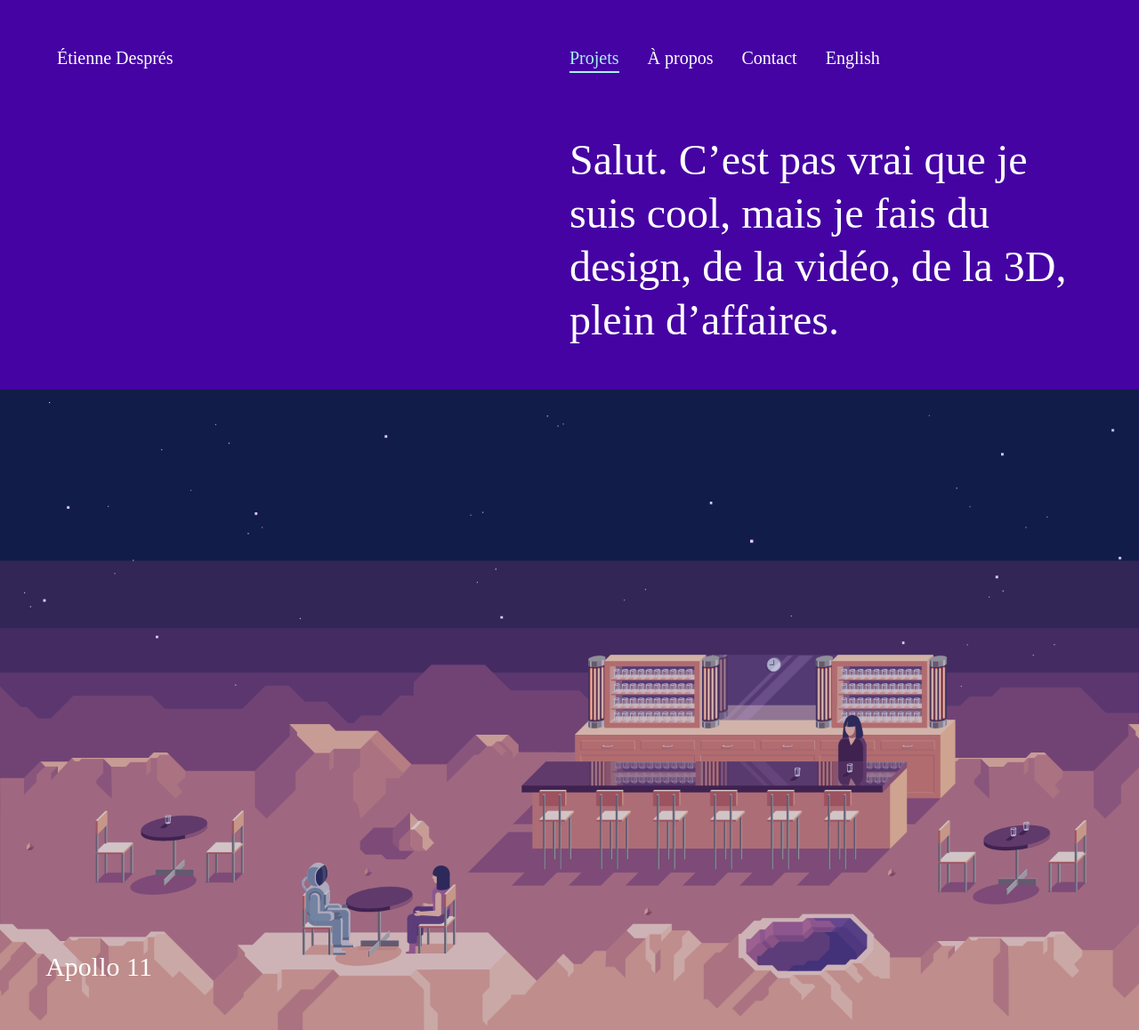
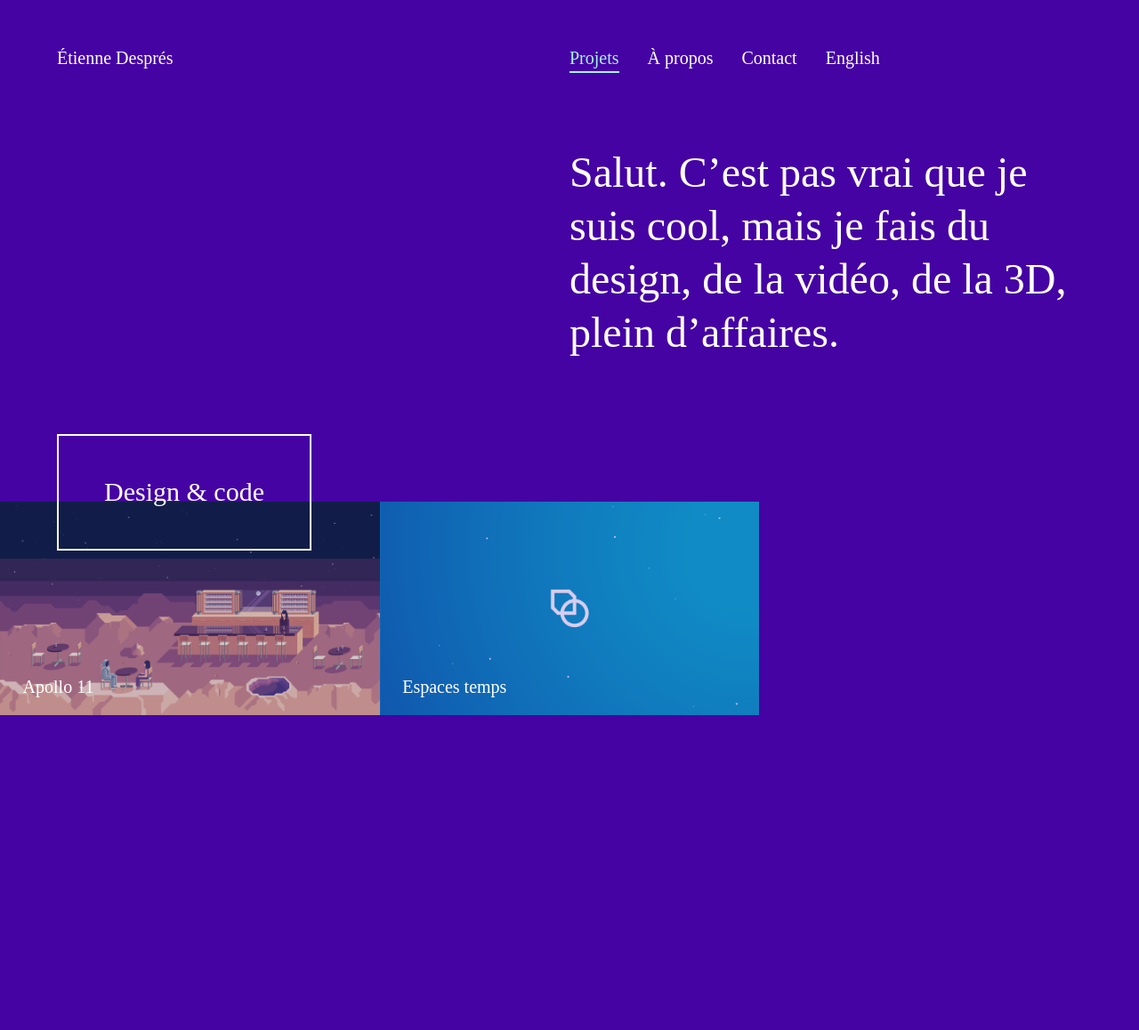
Before and after one commit to etienne/etienne, a Jekyll site: the page built from index.html, in a window 1280 px wide. Shown: the whole page at 89% size. Built offline with Jekyll 4.4.1, drawn with Linux system fonts in a browser that asks for light colours; some web fonts are replaced; after the commit the page ends 900 px from its top, so only the background shows below that.

Commit message:
Implantation de la section projets

```diff
--- a/_sass/_base.scss
+++ b/_sass/_base.scss
@@ -28,8 +28,4 @@ h1 {
 a {
   color: $text-color;
   text-decoration: none;
-
-  &:hover {
-    border-bottom: 2px solid;
-  }
 }
--- a/_sass/_header.scss
+++ b/_sass/_header.scss
@@ -1,5 +1,6 @@
-header {
+body > header {
   @include container;
+  @include clearfix;
   padding: 4% 0;
   color: white;
 
@@ -40,6 +41,17 @@ header {
 
       a {
         display: block;
+        color: $primary-color;
+        border-bottom: 1px solid;
+
+        @include tablet {
+          color: $text-color;
+          border-bottom: none;
+        }
+
+        &:hover {
+          border-bottom: 2px solid;
+        }
 
         &.current {
           display: none;
--- a/_sass/_layout.scss
+++ b/_sass/_layout.scss
@@ -3,6 +3,8 @@ section.intro {
   @include big-size;
 
   p {
+    margin: 0.6em 0;
+
     @include desktop {
       padding-left: 50%;
     }
--- a/_sass/_mixins.scss
+++ b/_sass/_mixins.scss
@@ -1,18 +1,8 @@
 // Typography
-
-@mixin small-size {
-  font-size: 12px;
-  line-height: 18px;
-
-  @include tablet {
-    font-size: 14px;
-    line-height: 21px;
-  }
-}
 
 @mixin normal-size {
   font-size: 14px;
-  line-height: 21px;
+  line-height: 19px;
 
   @include tablet {
     font-size: 20px;
@@ -21,8 +11,8 @@
 }
 
 @mixin medium-size {
-  font-size: 22px;
-  line-height: 31px;
+  font-size: 20px;
+  line-height: 29px;
 
   @include tablet {
     font-size: 30px;
@@ -41,6 +31,17 @@
 }
 
 // Layout
+
+@mixin clearfix {
+  &:before, &:after {
+    content: " ";
+    display: table;
+  }
+
+  &:after {
+    clear: both;
+  }
+}
 
 @mixin no-bullets {
   list-style: none;
--- a/_sass/_projects.scss
+++ b/_sass/_projects.scss
@@ -1,16 +1,68 @@
 section.projects {
+  margin-top: 2.5em;
+
+  @include tablet {
+    margin-top: 4em;
+  }
+
+  @include desktop {
+    margin-top: 6em;
+  }
+
+  header {
+    @include container;
+
+    @include tablet {
+      padding-top: 2em;
+    }
+
+    h1 {
+      @include medium-size;
+      margin: 0.8em 0;
+
+      @include tablet {
+        @include normal-size;
+        position: absolute;
+        z-index: 1;
+        float: left;
+        margin: -2.6em 0 0;
+        padding: 1.45em 1.7em;
+        border: 2px solid white;
+      }
+
+      @include desktop {
+        @include medium-size;
+        margin-top: -2.55em;
+      }
+    }
+  }
+
+  div.content {
+    clear: both;
+  }
+
   article {
-    padding-bottom: 56.25%;
+    float: left;
+    width: 50%;
+    padding-bottom: 28.125%;
     position: relative;
     background-size: cover;
     background-position: 50% 50%;
+
+    @include tablet {
+      width: 33.33%;
+      padding-bottom: 18.7498125%;
+    }
 
     &.apollo-11 {
       background-image: url(../images/apollo-11.png);
     }
 
+    &.espaces-temps {
+      background-image: url(../images/espaces-temps.png);
+    }
+
     a {
-      @include medium-size;
       position: absolute;
       width: 100%;
       height: 100%;
@@ -20,7 +72,16 @@ section.projects {
         position: absolute;
         display: block;
         bottom: 0;
-        margin: 4%;
+        margin: 4% 8%;
+
+        @include tablet {
+          @include normal-size;
+          margin: 4% 6%;
+        }
+      }
+
+      @include tablet {
+        @include medium-size;
       }
     }
   }
--- a/index.html
+++ b/index.html
@@ -7,9 +7,15 @@ layout: default
 </section>
 
 <section class="projects video">
-  {% for project in site.projects %}
-    <article class="{{ project.slug }}">
-      <a href="#"><span>{{ project.title }}</span></a>
-    </article>
-  {% endfor %}
+  <header>
+    <h1>Design &amp; code</h1>
+  </header>
+  <div class="content">
+    {% assign sorted_projects = site.projects | sort: 'date' | reverse %}
+    {% for project in sorted_projects %}
+      <article class="{{ project.slug }}">
+        <a href="#"><span>{{ project.title }}</span></a>
+      </article>
+    {% endfor %}
+  </div>
 </section>
```
Also changed, not shown: _projects/espaces-temps.html (added, +9 -0 lines), images/espaces-temps.png (added).
